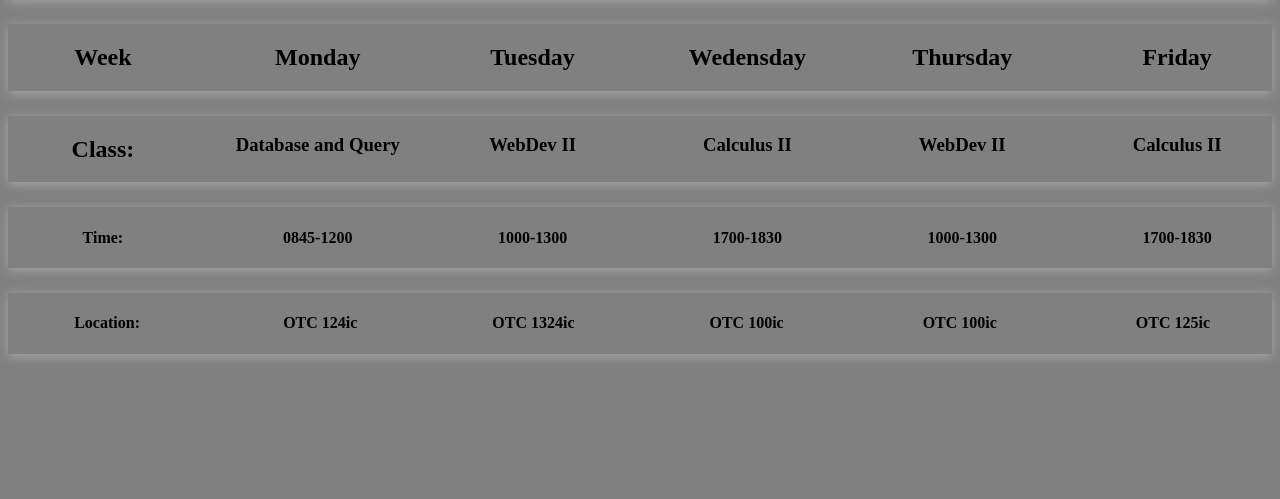
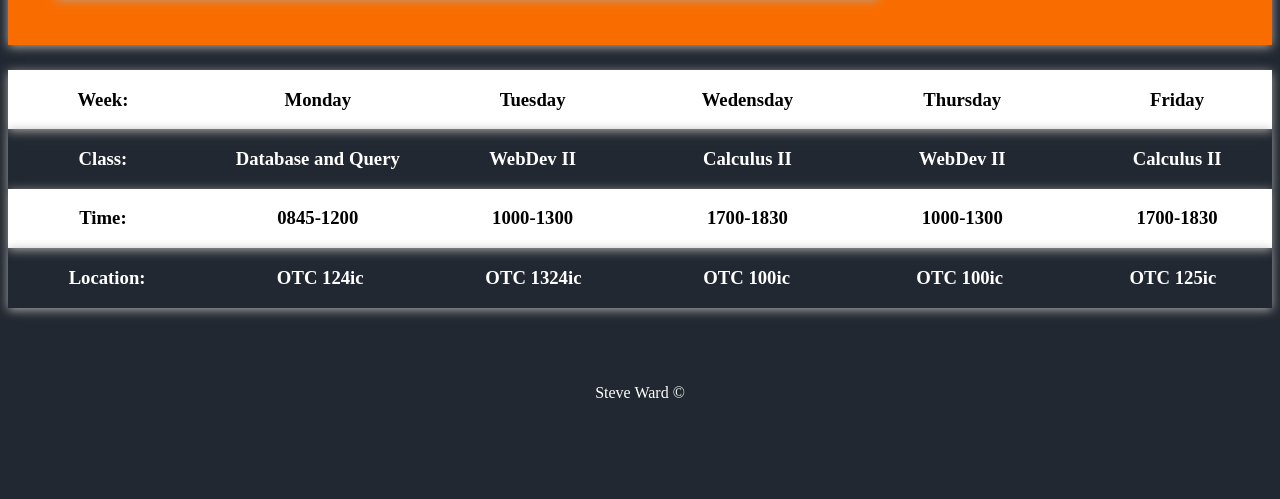
Before and after one commit to crazysteeeb/My-Schedule, a plain HTML site: page index.html in a window 1280 px wide. Shown: the part 301-800 px from the top of the page. Drawn offline with Linux system fonts and the light colour scheme.

Commit message:
Hopefully Completed Proj.

```diff
--- a/index.html
+++ b/index.html
@@ -19,7 +19,7 @@
             </nav>
 
             <section class="header">
-                <header class="Thing1">
+                <header class="thing1">
                     <h1>OTC Class Schedule Spring</h1>
                 </header>
                 <div class="end">
@@ -27,22 +27,22 @@
                     <p>Spring</p>
                 </div>
             </section>
-
+        <section class="Mobile">
             <section class="Schedule">
-                <div><h1>Week</h1></div>
-                <div>
+                <div><h1>Week:</h1></div>
+                <div class="m">
                     <h1>Monday</h1>
                 </div>
-                <div>
+                <div class="t">
                     <h1>Tuesday</h1>
                 </div>
-                <div>
+                <div class="w">
                     <h1>Wedensday</h1>
                 </div>
-                <div>
+                <div class="th">
                     <h1>Thursday</h1>
                 </div>
-                <div>
+                <div class="f">
                     <h1>Friday</h1>
                 </div>
             </section>
@@ -57,22 +57,27 @@
             </section>
 
             <section class="Time">
-                <div><h4>Time:</h4></div>
-                <div><h4>0845-1200</h4></div>
-                <div><h4>1000-1300</h4></div>
-                <div><h4>1700-1830</h4></div>
-                <div><h4>1000-1300</h4></div>
-                <div><h4>1700-1830</h4></div>
+                <div><h3>Time:</h3></div>
+                <div><h3>0845-1200</h3></div>
+                <div><h3>1000-1300</h3></div>
+                <div><h3>1700-1830</h3></div>
+                <div><h3>1000-1300</h3></div>
+                <div><h3>1700-1830</h3></div>
 
             </section>
             <section class="Location">
-                <div><h4>Location:</h4></div>
-                <div><h4>OTC 124ic</h4></div>
-                <div><h4>OTC 1324ic</h4></div>
-                <div><h4>OTC 100ic</h4></div>
-                <div><h4>OTC 100ic</h4></div>
-                <div><h4>OTC 125ic</h4></div>
+                <div><h3>Location:</h3></div>
+                <div><h3>OTC 124ic</h3></div>
+                <div><h3>OTC 1324ic</h3></div>
+                <div><h3>OTC 100ic</h3></div>
+                <div><h3>OTC 100ic</h3></div>
+                <div><h3>OTC 125ic</h3></div>
             </section>
+        </section>
+
+            <footer>
+                <p>Steve Ward &copy;</p>
+            </footer>
         </div>
     </body>
 </html>
--- a/styles.css
+++ b/styles.css
@@ -11,7 +11,7 @@ html{
     box-sizing: border-box;
 }
 body{
-    background-color: var(--primary);
+    background-color: #222831;
 }
 .everything{
     display: grid;
@@ -22,7 +22,7 @@ body{
     grid-gap: 25px;
     list-style: none;
     padding: 0;
-    grid-template-columns: repeat(10,1fr);
+    grid-template-columns: repeat(2,1fr);
 }
 .nav a{
     display: block;
@@ -31,7 +31,7 @@ body{
     padding: 0;
     text-align: center;
     text-transform: uppercase;
-    color: white;
+    color: var(--dark);
     font-size: 1.2rem;
     box-shadow: var(--shadow);
 }
@@ -46,6 +46,7 @@ body{
     "thing1 thing1 here";
     padding: 3rem;
     box-shadow: var(--shadow);
+    background-color: #f96d00;
 }
 .thing1{
 
@@ -56,38 +57,63 @@ body{
 .end{
     display: grid;
     grid-area: here;
-    text-align: center;
 }
 .Schedule
 {
     display: grid;
     grid-gap: 25px;
-    grid-template-columns: repeat(auto-fit, minmax(175px,1fr));
+    grid-template-columns: repeat(auto-fit, minmax(100px,1fr));
     text-align: center;
     box-shadow: var(--shadow);
+    background-color: var(--white);
 }
 .Class
 {
     display: grid;
     grid-gap: 25px;
-    grid-template-columns: repeat(auto-fit,minmax(175px,1fr));
+    grid-template-columns: repeat(auto-fit,minmax(100px,1fr));
     text-align: center;
     box-shadow: var(--shadow);
+    color: var(--white);
 }
 
 .Time
 {
     display: grid;
     grid-gap: 25px;
-    grid-template-columns: repeat(auto-fit,minmax(175px,1fr));
+    grid-template-columns: repeat(auto-fit,minmax(100px,1fr));
     text-align: center;
     box-shadow: var(--shadow);
+    background-color: var(--white);
 }
 .Location
 {
     display: grid;
     grid-gap: 15px;
-    grid-template-columns: repeat(auto-fit,minmax(175px,1fr));
+    grid-template-columns: repeat(auto-fit,minmax(100px,1fr));
     text-align: center;
     box-shadow: var(--shadow);
+    color: var(--white);
 }
+footer
+{
+    margin: 1.2rem;
+    text-align: center;
+    padding: 1rem;
+    color: var(--white);
+}
+@media(max-width: 780px)
+{
+    .header{
+        grid-template-areas:
+        "thing1 thing1"
+        "here here";
+        text-align: center;
+    }
+    .Mobile
+    {
+        display: grid;
+        grid-gap: 25px;
+        grid-template-columns: repeat(4,1fr);
+    }
+}
```
